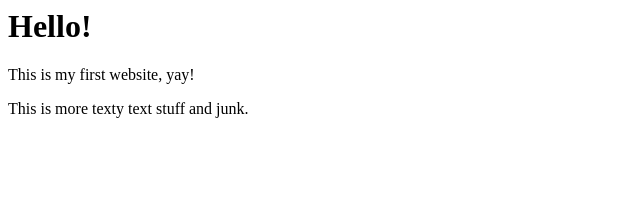
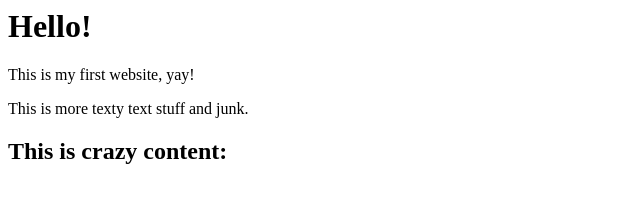
Before and after one commit to amandapennell/intro-to-github, a plain HTML site: page index.html in a window 1280 px wide. Shown: the whole page, without its empty margins (0-640 px from the left). Drawn offline with Linux system fonts and the light colour scheme.

Commit message:
Add a new heading

```diff
--- a/index.html
+++ b/index.html
@@ -3,3 +3,5 @@
 <p>This is my first website, yay!</p>
 
 <p>This is more texty text stuff and junk.</p>
+
+<h2>This is crazy content:</h2>
```
